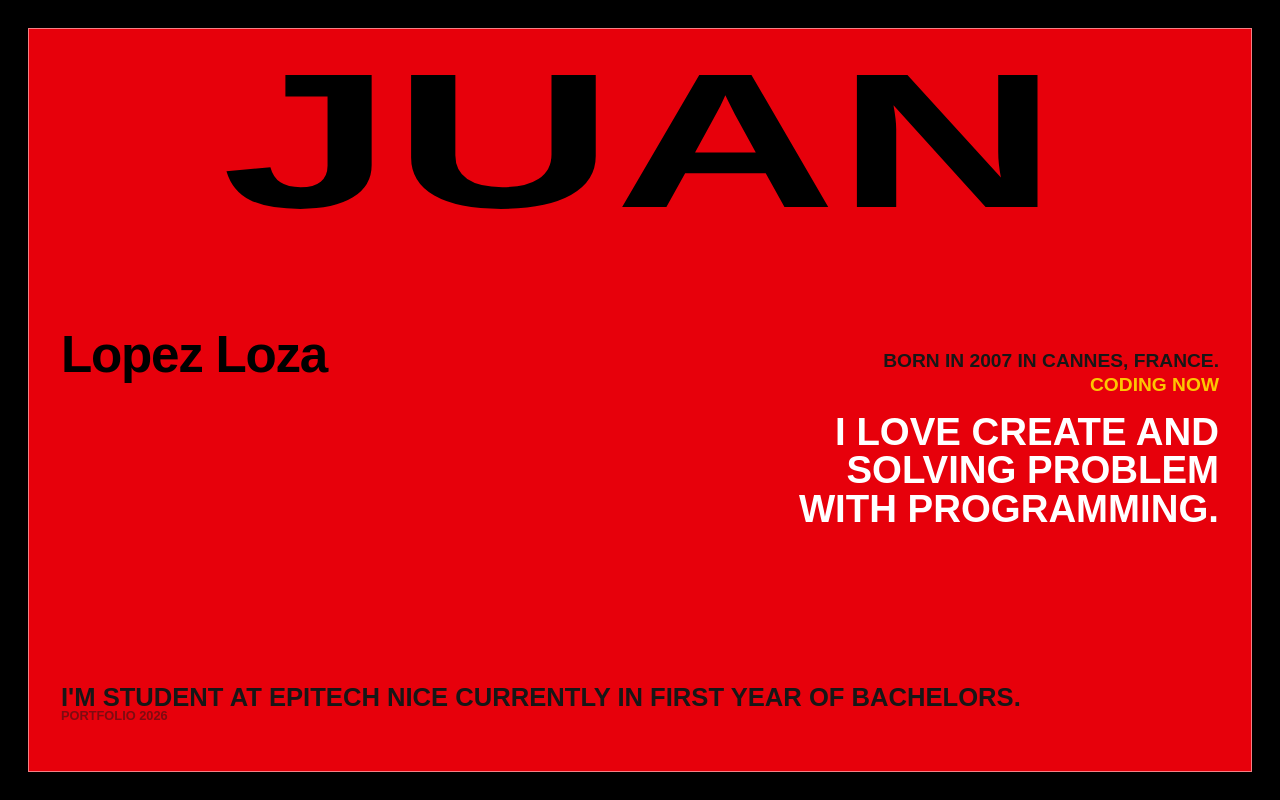
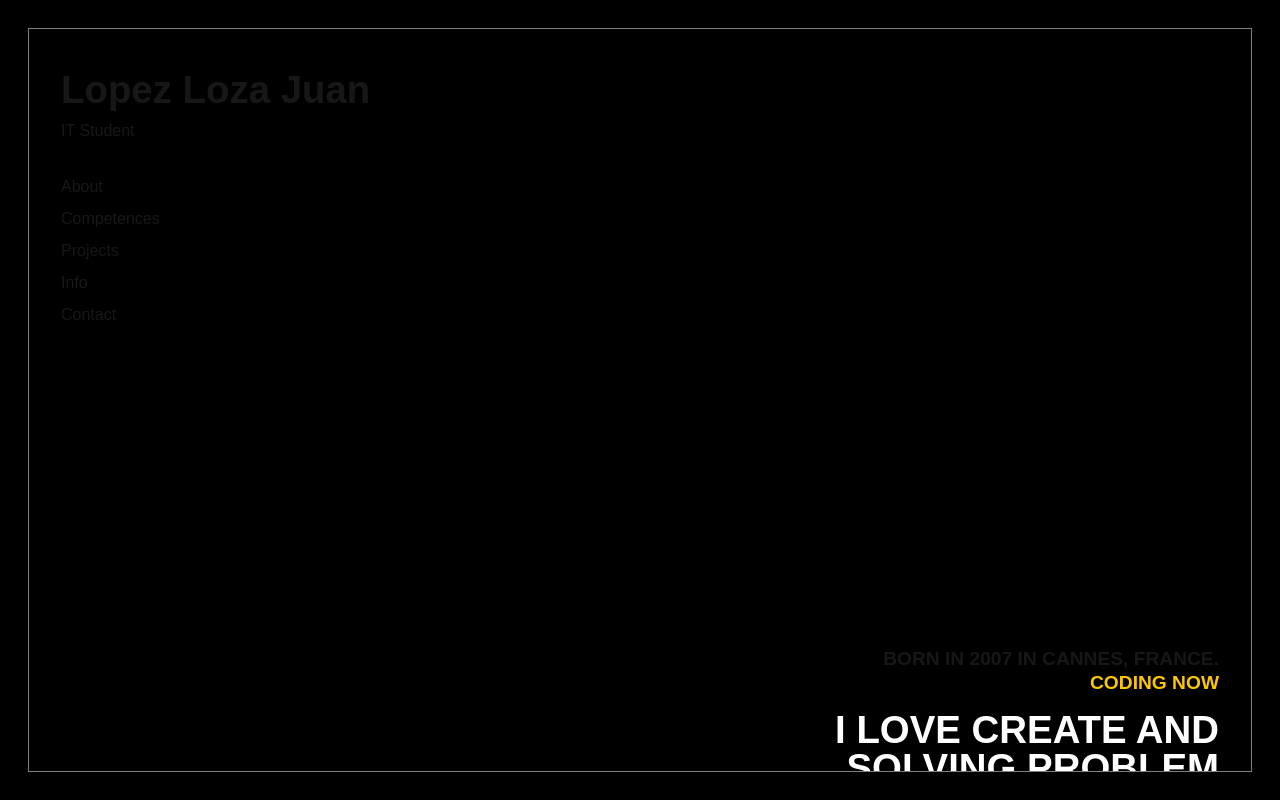
Before and after one commit to juan-lopez-loza/portfolio_v2, a Next.js app in the folder my-portfolio/: page / in a window 1280 px wide. Built offline with nearby package versions, Linux system fonts and the light colour scheme.

Commit message:
[Add] minimalistic design

```diff
--- a/my-portfolio/src/app/components/ScrollPanel.tsx
+++ b/my-portfolio/src/app/components/ScrollPanel.tsx
@@ -1,17 +1,20 @@
 "use client";
 
-import { useState, useRef } from "react";
+import React, { useState, useRef } from "react";
 import AboutMe from "./AboutMe";
 import Skills from "./Skills";
 import Projects from "./Projects";
-import Experiences from "./Experiences";
+import Infos from "./Infos";
+import Contact from "./Contact";
+import { about } from "@/data/about";
 
-const SECTIONS = ["about", "skills", "projects", "experiences"] as const;
+const SECTIONS = ["about", "skills", "projects", "infos", "contact"] as const;
 
 export default function ScrollPanel() {
     const [index, setIndex] = useState(0);
     const isThrottled = useRef(false);
 
+//FUNCTION FOR VIRTUAL SCROLL
     function handleWheel(e: React.WheelEvent<HTMLDivElement>) {
         if (isThrottled.current) return;
 
@@ -30,15 +33,33 @@ export default function ScrollPanel() {
         }, 1000);
     }
 
+//FUNCTION FOR DISPLAY SECTION
+    function displaySection(e: React.MouseEvent<HTMLSpanElement>){
+        const section = e.currentTarget.dataset.section;
+        if (section) {
+            const sectionIndex = SECTIONS.indexOf(section as typeof SECTIONS[number]);
+            if (sectionIndex !== -1) setIndex(sectionIndex);
+        }
+    }
+
     return (
-        <div
-            onWheel={handleWheel}
-            className="relative bg-red-600 w-full h-full overflow-hidden border-white/50 border"
-        >
-            <AboutMe className={index === 0 ? "active" : "hidden"} />
-            <Skills className={index === 1 ? "active" : "hidden"} />
-            <Projects className={index === 2 ? "active" : "hidden"} />
-            <Experiences className={index === 3 ? "active" : "hidden"} />
+        <div className="relative bg-black w-full h-full overflow-hidden border-white/50 border">
+            <div className="flex flex-col mt-8 ml-8">
+                <h1 className="font-bold text-[3vw]">{about.lastname} {about.firstname}</h1>
+                <h3>IT Student</h3>
+                <div className="flex flex-col mt-8">
+                    <span className="cursor-pointer" onClick={displaySection} data-section="about">About</span>
+                    <span className="cursor-pointer mt-2" onClick={displaySection} data-section="skills">Competences</span>
+                    <span className="cursor-pointer mt-2" onClick={displaySection} data-section="projects">Projects</span>
+                    <span className="cursor-pointer mt-2" onClick={displaySection} data-section="infos">Info</span>
+                    <span className="cursor-pointer mt-2" onClick={displaySection} data-section="contact">Contact</span>
+                </div>
+            </div>
+            <AboutMe className={`transition-all duration-500 ease-in-out ${index === 0 ? "opacity-100 pointer-events-auto" : "opacity-0 pointer-events-none"}`} />
+            <Skills className={`transition-all duration-500 ease-in-out ${index === 1 ? "opacity-100 pointer-events-auto" : "opacity-0 pointer-events-none"}`} />
+            <Projects className={`transition-all duration-500 ease-in-out ${index === 2 ? "opacity-100 pointer-events-auto" : "opacity-0 pointer-events-none"}`} />
+            <Infos className={`transition-all duration-500 ease-in-out ${index === 3 ? "opacity-100 pointer-events-auto" : "opacity-0 pointer-events-none"}`} />
+            <Contact className={`transition-all duration-500 ease-in-out ${index === 4 ? "opacity-100 pointer-events-auto" : "opacity-0 pointer-events-none"}`} />
         </div>
     );
 }
```
